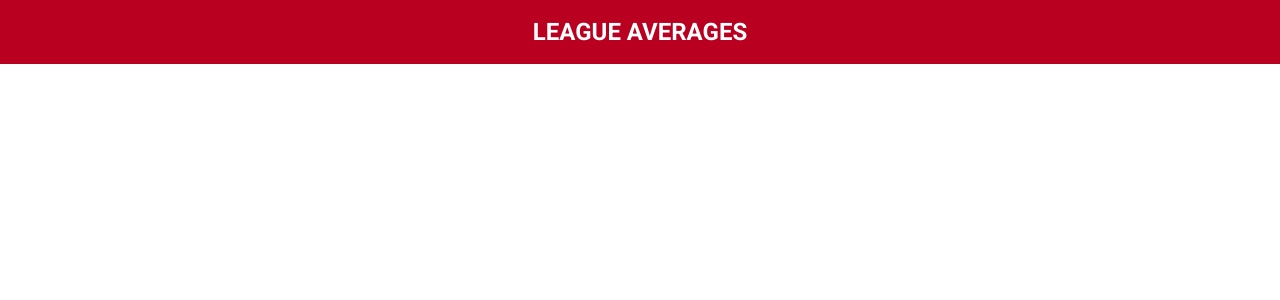
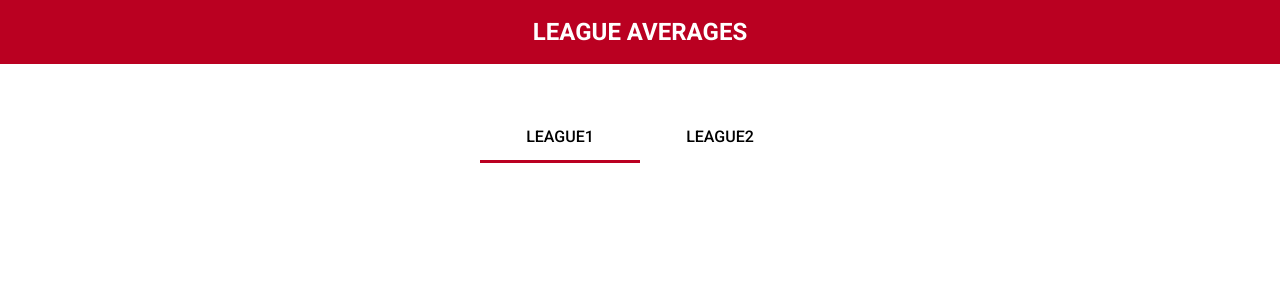
Before and after one commit to kelly-hansen/angels-league-table, a JavaScript app: page / in a window 1280 px wide. Shown: the top 300 px of the page. Built offline with nearby package versions, Linux system fonts and the light colour scheme; the HTML template or start-up script is replaced by a standard one.

Commit message:
League nav

```diff
--- a/public/styles.css
+++ b/public/styles.css
@@ -13,6 +13,37 @@ header {
   justify-content: center;
 }
 
-h2 {
+h2, p {
   margin: 0;
 }
+
+nav {
+  margin-top: 3rem;
+  display: flex;
+  justify-content: center;
+  align-items: center;
+}
+
+.league-title {
+  width: 10rem;
+  height: 3rem;
+  display: flex;
+  align-items: center;
+  justify-content: center;
+  border-bottom: 3px solid white;
+}
+
+.league-title.selected {
+  border-bottom: 3px solid #BA0021;
+}
+
+@media (hover: hover) {
+  .league-title:hover {
+    cursor: pointer;
+    color: darkgray;
+  }
+
+  .league-title:hover:not(.selected) {
+    border-bottom: 3px solid darkgray;
+  }
+}
--- a/src/App.js
+++ b/src/App.js
@@ -6,6 +6,10 @@ function App() {
       <header>
         <h2>LEAGUE AVERAGES</h2>
       </header>
+      <nav>
+        <p className="league-title selected">LEAGUE1</p>
+        <p className="league-title">LEAGUE2</p>
+      </nav>
       {console.log(LeagueAvg)}
     </div>
   );
```
